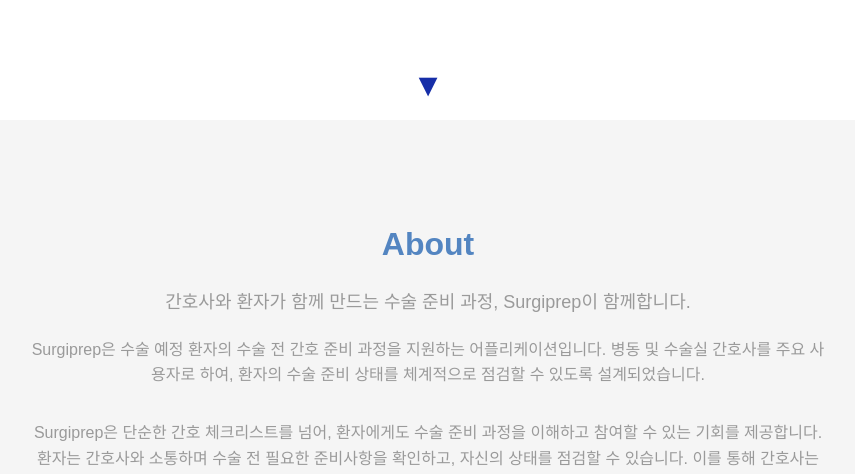
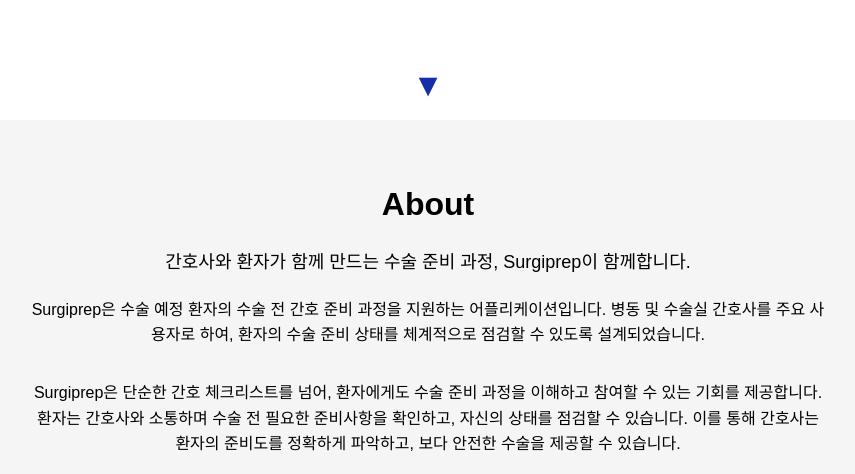
Before and after one commit to ekekekakzl/Surgiprep, a plain HTML site: page index.html in a window 1280 px wide. Shown: the part 680-1154 px from the top of the page, without its empty margins (212-1067 px from the left). Drawn offline with Linux system fonts and the light colour scheme; a small style sheet from the web is missing; a web font is replaced by a local one.

Commit message:
Update index.html

```diff
--- a/index.html
+++ b/index.html
@@ -220,12 +220,12 @@ body {
 </section>
 
 <!-- About Section -->
-<section id="about" style="padding:100px 0; background:#f5f5f5; text-align:center;">
+<section id="about" style="padding:60px 0; background:#f5f5f5; text-align:center; position: relative;">
   <div class="inner" style="max-width:800px; margin:0 auto;">
-    <h2 style="font-size:32px; font-weight:900; margin-bottom:20px;">About</h2>
-    <p style="font-size:18px; line-height:1.6; margin-bottom:20px;">간호사와 환자가 함께 만드는 수술 준비 과정, Surgiprep이 함께합니다.</p>
-    <p style="font-size:16px; line-height:1.6;">Surgiprep은 수술 예정 환자의 수술 전 간호 준비 과정을 지원하는 어플리케이션입니다. 병동 및 수술실 간호사를 주요 사용자로 하여, 환자의 수술 준비 상태를 체계적으로 점검할 수 있도록 설계되었습니다.</p>
-    <p style="font-size:16px; line-height:1.6;">Surgiprep은 단순한 간호 체크리스트를 넘어, 환자에게도 수술 준비 과정을 이해하고 참여할 수 있는 기회를 제공합니다. 환자는 간호사와 소통하며 수술 전 필요한 준비사항을 확인하고, 자신의 상태를 점검할 수 있습니다.
+    <h2 style="font-size:32px; font-weight:900; margin-bottom:20px; color: #000;">About</h2>
+    <p style="font-size:18px; line-height:1.6; margin-bottom:20px; color: #000;">간호사와 환자가 함께 만드는 수술 준비 과정, Surgiprep이 함께합니다.</p>
+    <p style="font-size:16px; line-height:1.6; color: #000;">Surgiprep은 수술 예정 환자의 수술 전 간호 준비 과정을 지원하는 어플리케이션입니다. 병동 및 수술실 간호사를 주요 사용자로 하여, 환자의 수술 준비 상태를 체계적으로 점검할 수 있도록 설계되었습니다.</p>
+    <p style="font-size:16px; line-height:1.6; color: #000;">Surgiprep은 단순한 간호 체크리스트를 넘어, 환자에게도 수술 준비 과정을 이해하고 참여할 수 있는 기회를 제공합니다. 환자는 간호사와 소통하며 수술 전 필요한 준비사항을 확인하고, 자신의 상태를 점검할 수 있습니다.
 	    이를 통해 간호사는 환자의 준비도를 정확하게 파악하고, 보다 안전한 수술을 제공할 수 있습니다.</p>
 	<div style="text-align:center; margin:20px 0;">
       <<iframe width="560" height="315" src="https://www.youtube.com/embed/tqwh50JVpCA?si=vGvc1zpOne5tabzm" title="YouTube video player" frameborder="0" allow="accelerometer; autoplay; clipboard-write; encrypted-media; gyroscope; picture-in-picture; web-share" referrerpolicy="strict-origin-when-cross-origin" allowfullscreen></iframe>
@@ -394,16 +394,14 @@ body {
 </section>
 
 <!-- Team -->
-<section id="Team" class="wrapper style1 special" style="padding: 50px 50px; background: rgba(3,86,229,0.67); margin-top: 80px;">
+<section id="Team" class="wrapper style1 special" style="padding: 50px 50px; background: rgba(3,86,229,0.67); margin-top:60px; position: relative; color: #fff;">
   <div class="inner" style="max-width: 600px; margin: 0 auto; text-align: center;">
 
-    <header style="margin-top: 50px; margin-bottom: 30px;">
+    <header style="margin-top: 40px; margin-bottom: 40px;">
       <h2 style="font-size: 28px; font-weight: 900;">팀원</h2>
-      <p style="font-size: 16px; font-weight: bold;">Project Member</p>
+      <p style="font-size: 16px; font-weight: bold;">Member</p>
     </header>
-
-    <div class="flex flex-2"
-         style="display: flex; flex-wrap: wrap; justify-content: center; gap: 20px;">
+    <div class="flex flex-2" style="display: flex; flex-wrap: wrap; justify-content: center; gap: 20px;">
 
       <!-- 팀원 1 -->
       <div class="box person"
```
